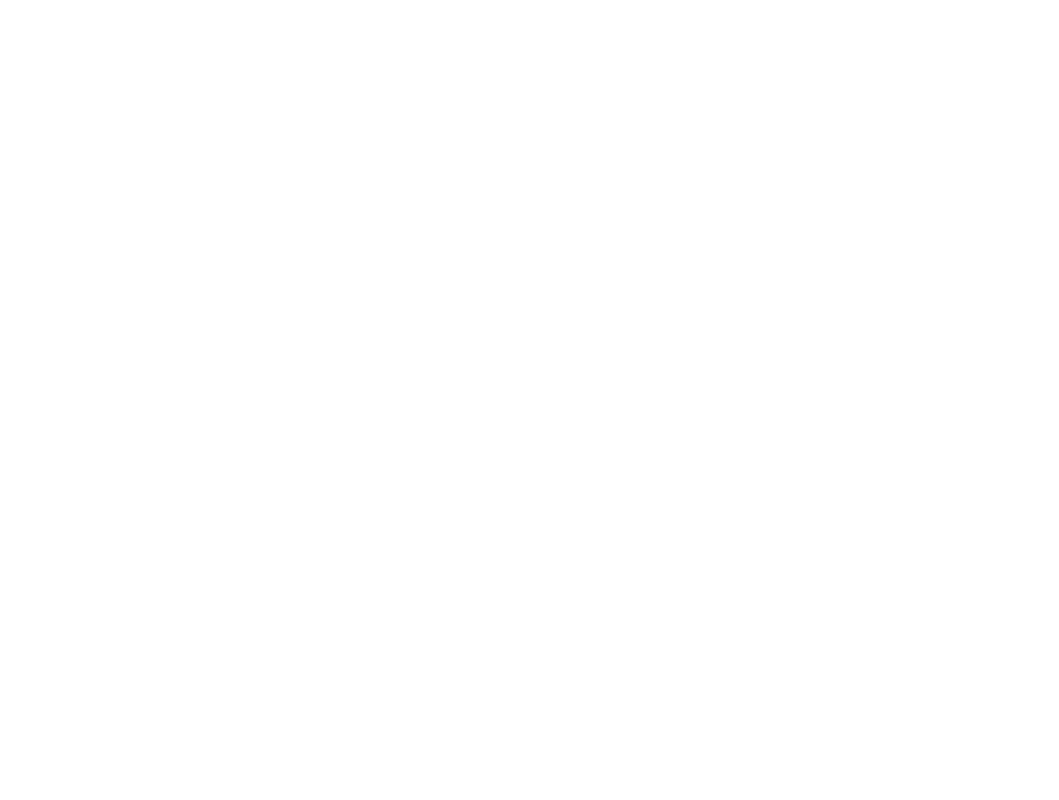
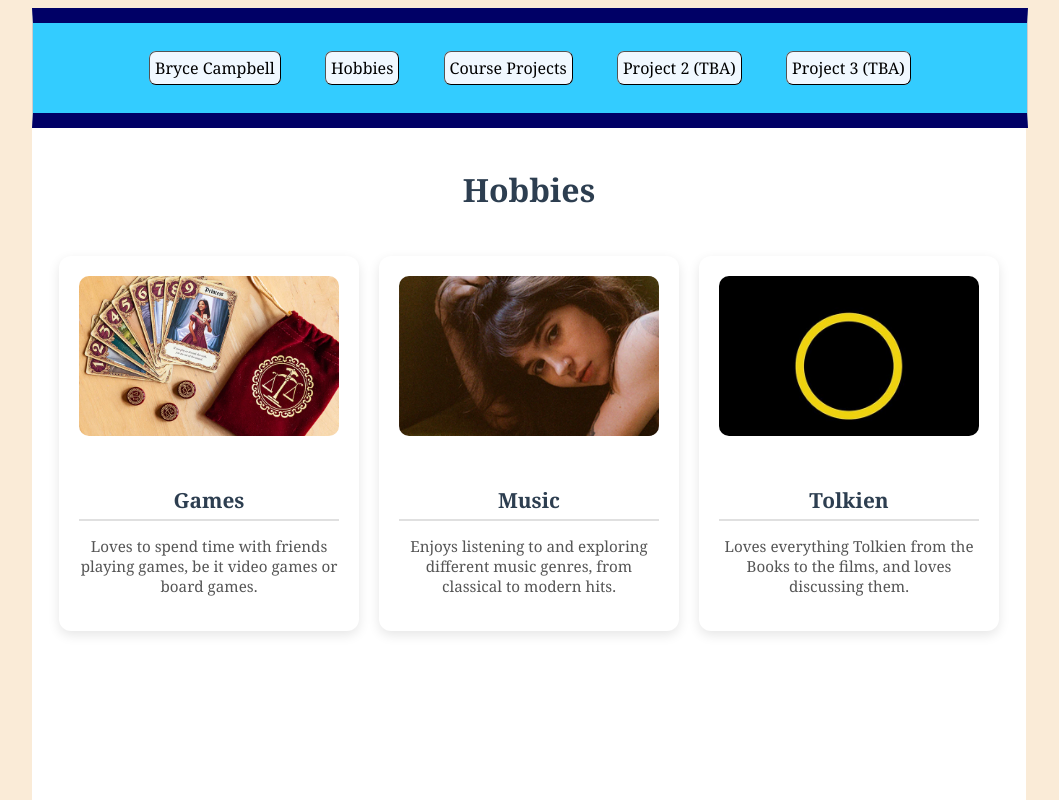
Before and after one commit to Halfmammal/halfmammal.github.io, a plain HTML site: page hobbies.html in a window 1280 px wide. Shown: the top 800 px of the page, without its empty margins (111-1170 px from the left). Drawn offline with Linux system fonts and the light colour scheme.

Commit message:
I swear to god

```diff
--- a/courseProjects.html
+++ b/courseProjects.html
@@ -0,0 +1,44 @@
+<!DOCTYPE html>
+<html lang="en">
+<head>
+    <meta charset="UTF-8" />
+    <title>Bryce Campbell - Course Projects</title>
+    <link rel="stylesheet" href="styles.css" />
+    <link rel="icon" href="./images/itsMe" />
+    <script src="script.js"></script>
+</head>
+<body>
+    <div id="wrapper">
+        <div id="head">
+            <a href="index.html" class="button">Bryce Campbell</a>
+            <a href="hobbies.html" class="button">Hobbies</a>
+            <a href="courseProjects.html" class="button">Course Projects</a>
+            <a href="project2.html" class="button">Project 2 (TBA)</a>
+            <a href="project3.html" class="button">Project 3 (TBA)</a>
+        </div>
+
+        <div id="content" class="">
+            <section id="projects">
+                <header>
+                    <h1>Course Projects</h1>
+                </header>
+
+                <div class="project-grid">
+                    <div class="project-card">
+                        <h2>Project 1: HoloPets</h2>
+                        <p style= "padding-left: 5px;">Developed with a partner a simulated pet environment in JavaFX, with full UI. A short game in which a player is able to take care of a virtual pet.</p>
+                        <a href="https://github.com/Halfmammal/HoloPetsFR" target="_blank" style= "padding-left: 5px;">View Project</a>
+                        <img src="images/holoPetsResumePic.png" style="width: 300px; margin-left: 50px; " alt="Project 1 Screenshot">
+                    </div>
+
+                    <div class="project-card">
+                        <h2>Project 2: Textbased Dungeon Crawler</h2>
+                        <p style= "padding-left: 5px;">Created an interactive dungeon crawling game in which the player can explore a small dungeon while managing stats, fighting enemies, and finding treasure.</p>
+                        <a href="https://github.com/Oakland-Community-College/cis1500-summer2023-finalproject-Halfmammal" target="_blank" style= "padding-left: 5px;">View Project</a>
+                    </div>
+                </div>
+            </section>
+        </div>
+    </div>
+</body>
+</html>
--- a/hobbies.html
+++ b/hobbies.html
@@ -0,0 +1,53 @@
+<!DOCTYPE html>
+<html lang="en">
+    <head>
+        <meta charset="UTF-8" />
+        <title>Bryce Campbell</title>
+        <link rel="stylesheet" href="styles.css" />
+        <link rel="icon" href="./images/itsMe" />
+        <script src="script.js"></script>
+    </head>
+
+    <body data-gr-c-s-loaded="true" style="">
+        <div id="wrapper">
+            <div id="head">
+                <a href="index.html" class="button">Bryce Campbell</a>
+                <a href="hobbies.html" class="button">Hobbies</a>
+                <a href="courseProjects.html" class="button">Course Projects</a>
+                <a href="project2.html" class="button">Project 2 (TBA)</a>
+                <a href="project3.html" class="button">Project 3 (TBA)</a>
+
+
+            </div>
+            <!--head ^-->
+    <div id="content">
+
+    <section id="hobbies">
+        <header>
+            <h1>Hobbies</h1>
+        </header>
+
+        <div class="hobby-grid">
+            <div class="hobby-card">
+                <img src="images/LoveLetter.png" alt="Games">
+                <h2>Games</h2>
+                <p>Loves to spend time with friends playing games, be it video games or board games.</p>
+            </div>
+
+            <div class="hobby-card">
+                <img src="images/Clairo_-_Charm.png" alt="Music">
+                <h2>Music</h2>
+                <p>Enjoys listening to and exploring different music genres, from classical to modern hits.</p>
+            </div>
+
+            <div class="hobby-card">
+                <img src="images/tolkien.jpg" alt="Tolkien">
+                <h2>Tolkien</h2>
+                <p>Loves everything Tolkien from the Books to the films, and loves discussing them.</p>
+            </div>
+        </div>
+    </section>
+</div>
+        </div>
+    </body>
+</html>
--- a/styles.css
+++ b/styles.css
@@ -1,3 +1,149 @@
-.title {
-    color: green;
+body {
+    background-color:antiquewhite
 }
+
+#wrapper {
+    margin-left: 135px;
+    margin-right: 135px;
+    font-family: Cambria, Cochin, Georgia, Times, sans-serif;
+    height: 1120px;
+    background-color: white;
+}
+
+#head {
+    width: 99.99%;
+    height: 50px;
+    background: #33ccff;
+    border: solid #CCCCCC thin;
+    border-bottom: solid #000066 15px;
+    border-top: solid #000066 15px;
+    padding-top: 20px;
+    padding-bottom: 20px;
+    align-content: center;
+    text-align: center;
+}
+
+a.button {
+    padding: 5px;
+    border: 1px outset buttonborder;
+    border-radius: 7px;
+    color: black;
+    background-color: aliceblue;
+    text-decoration: double;
+    margin: 20px;
+
+}
+
+content
+{
+    background: #fff;
+    padding: 20px;
+    border-radius: 10px;
+    box-shadow: 0 4px 15px rgba(0,0,0,0.1);
+}
+
+#content h1{
+
+    font-size: 2.5em;
+    margin: 0;
+    color: #2d3e50;
+    padding: 20px;
+}
+#content h2{
+    margin-top: 25px;
+    color: #2d3e50;
+    border-bottom: 2px solid #e0e0e0;
+    padding-bottom: 5px;
+    padding: 5px;
+}
+
+#content h3{
+    margin-top: 25px;
+
+    border-bottom: 2px solid #e0e0e0;
+    padding-bottom: 5px;
+    padding: 5px;
+}
+
+#resume p{
+    color: #555;
+    padding-left: 15px;
+    font-size: 20;
+}
+
+#p {
+    padding-left: 5px;
+}
+
+#resume p2{
+    color: black;
+    padding-left: 5px;
+    font-size: 20px;
+}
+
+#leftEdge {
+    float: left;
+    border-left: solid #CCCCCC thin;
+    background: #bfbfbf;
+    width: 1%;
+    height: 100%;
+}
+#rightEdge {
+    float: right;
+    border-right: solid #CCCCCC thin;
+    background: #bfbfbf;
+    width: 1%;
+    height: 100%;
+}
+
+/* Hobbies Section */
+#hobbies {
+    text-align: center;
+    margin-top: 20px;
+}
+
+#hobbies h1 {
+    font-size: 2em;
+    margin-bottom: 25px;
+    color: #2d3e50;
+}
+
+/* Grid Layout */
+.hobby-grid {
+    display: flex;
+    justify-content: center;
+    gap: 20px;
+    flex-wrap: wrap;
+}
+
+/* Hobby Cards */
+.hobby-card {
+    background: #fff;
+    border-radius: 12px;
+    padding: 20px;
+    width: 260px;
+    text-align: center;
+    box-shadow: 0 4px 12px rgba(0,0,0,0.1);
+}
+
+
+/* Images */
+.hobby-card img {
+    width: 100%;
+    height: 160px;
+    object-fit: cover;
+    border-radius: 10px;
+    margin-bottom: 15px;
+}
+
+/* Titles & Text */
+.hobby-card h2 {
+    margin: 10px 0;
+    font-size: 1.3em;
+    color: #333;
+}
+
+.hobby-card p {
+    font-size: 0.95em;
+    color: #555;
+}
```
Also changed, not shown: bryceCampbell.html (added, +8 -0 lines), index.html (+71 -6 lines), project2.html (+32 -0 lines), project3.html (+32 -0 lines).
